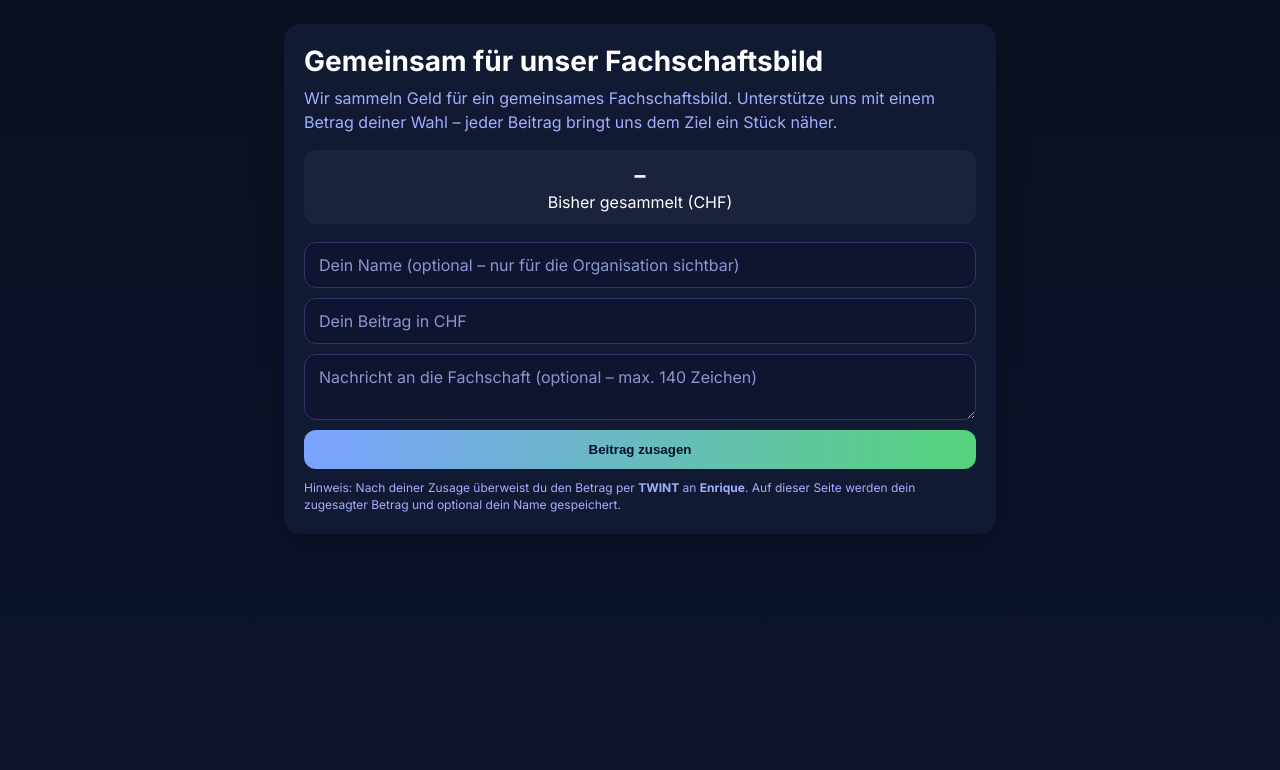
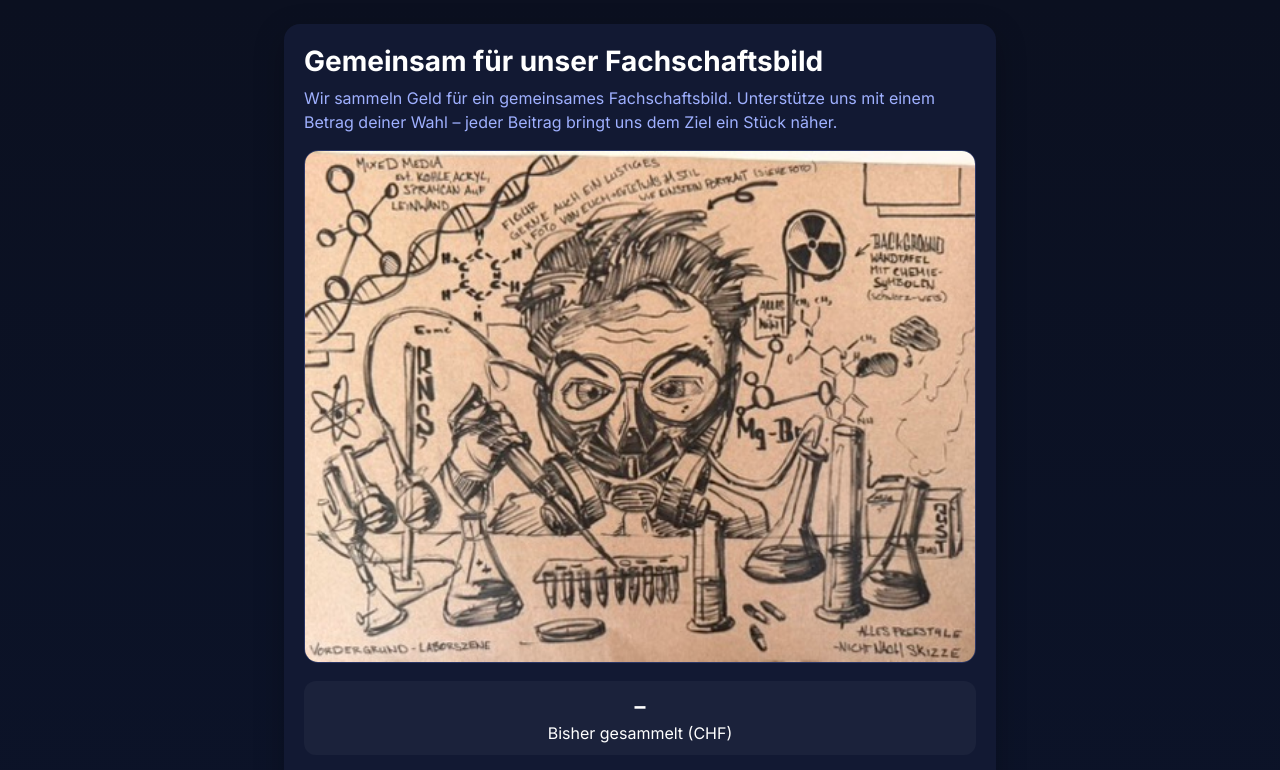
Before and after one commit to enriqueblanco89/Fachschaftsbild, a plain HTML site: page index.html in a window 1280 px wide. Shown: the top 770 px of the page. Drawn offline with Linux system fonts and the light colour scheme; no server answers.

Commit message:
Add files via upload

```diff
--- a/index.html
+++ b/index.html
@@ -16,6 +16,7 @@
       .card{background:var(--card);color:var(--fg);border-radius:16px;padding:20px;box-shadow:0 10px 30px rgba(0,0,0,.25)}
       h1{margin:0 0 8px;font-size:28px}
       p.lead{margin:0 0 16px;color:var(--muted);line-height:1.5}
+      .project-image{display:block;width:100%;height:auto;margin:0 0 18px;border-radius:14px;border:1px solid #2c3766}
       .row{display:grid;grid-template-columns:1fr;gap:12px}
       .stat{background:rgba(255,255,255,.04);padding:12px;border-radius:12px;text-align:center}
       .stat b{display:block;font-size:22px;margin-bottom:4px}
@@ -37,6 +38,7 @@
       <section class="card">
         <h1>Gemeinsam für unser Fachschaftsbild</h1>
         <p class="lead">Wir sammeln Geld für ein gemeinsames Fachschaftsbild. Unterstütze uns mit einem Betrag deiner Wahl – jeder Beitrag bringt uns dem Ziel ein Stück näher.</p>
+        <img class="project-image" src="fachschaftsbild.jpeg" alt="Entwurf des Fachschaftsbildes mit einer Person in Schutzmaske und chemischen Laborgeräten" />
 
         <div id="stats">
           <div class="row">
```
Also changed, not shown: fachschaftsbild.jpeg (added).
